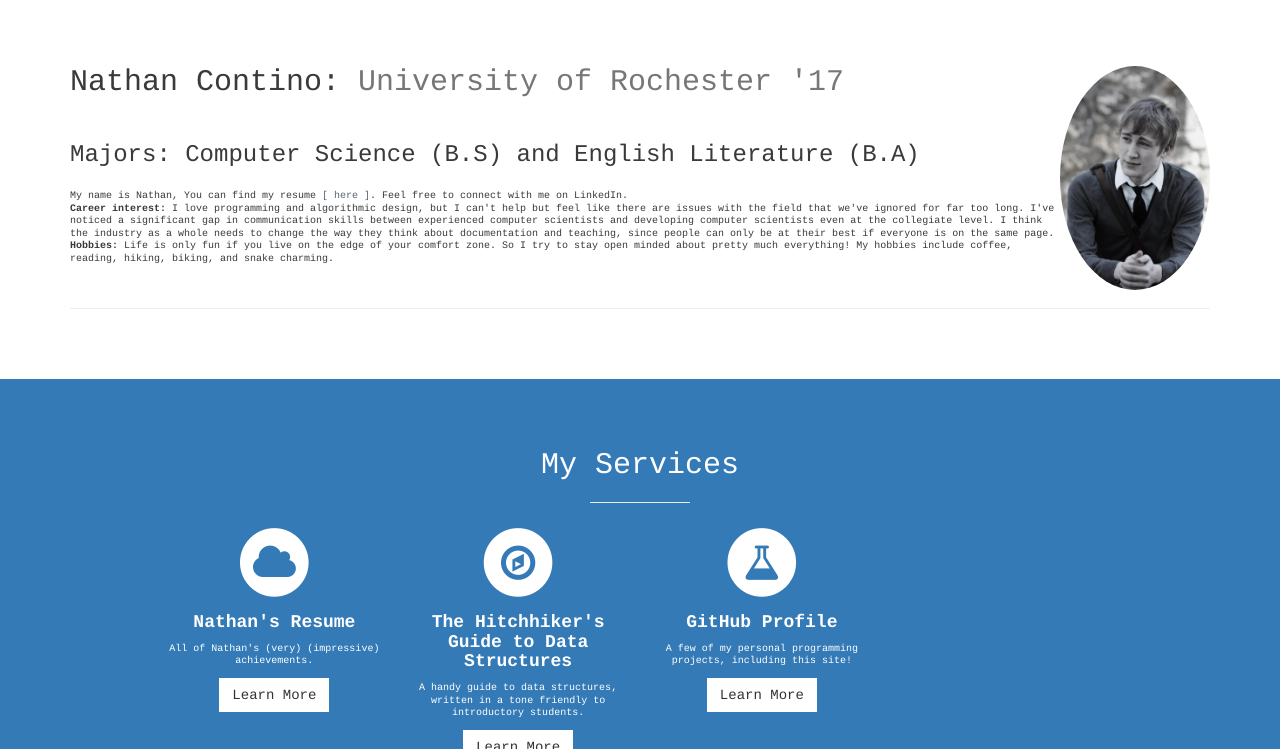
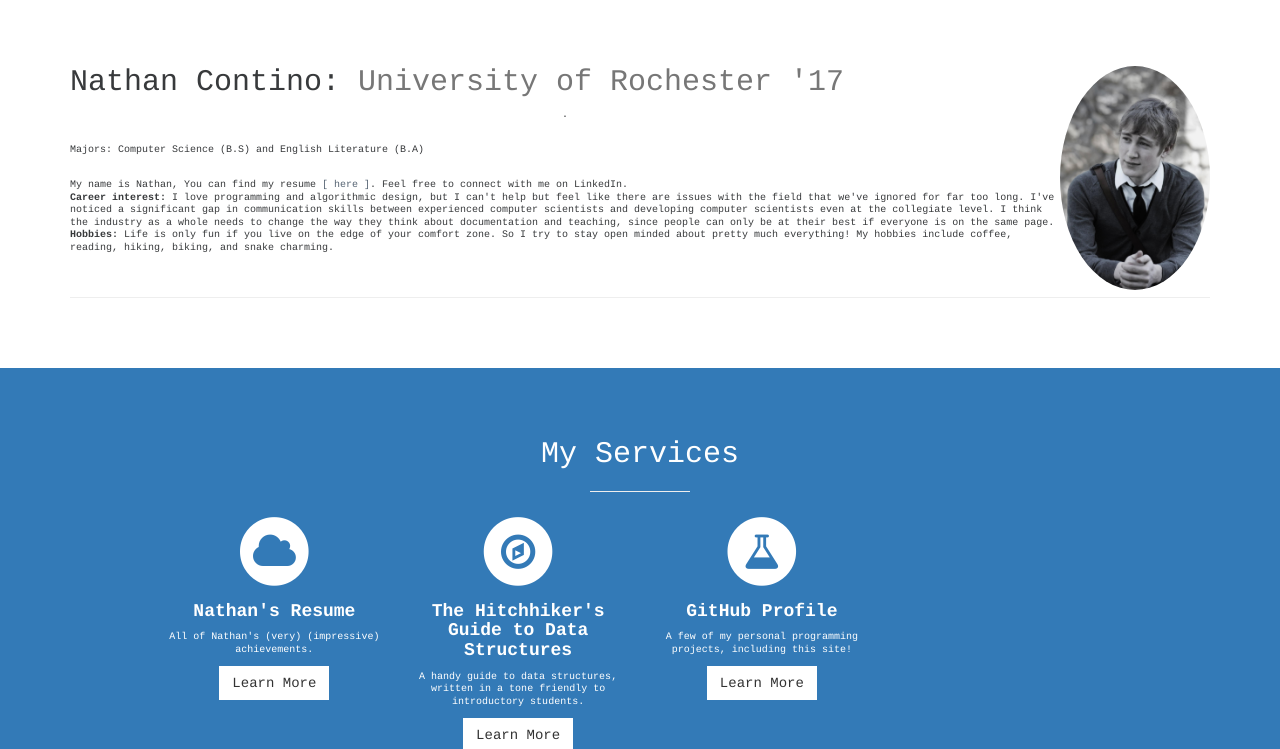
Before and after one commit to nathan-contino/nathan-contino.github.io, a Jekyll site: the page built from index.html, in a window 1280 px wide and 900 px high, scrolled down 753 px, cut to the strip 151-900 px from the top of the window. Built offline with Jekyll 4.4.1, drawn with Linux system fonts in a browser that asks for light colours.

Commit message:
formatting
Former-commit-id: d3d66d9104d32121c86bf9579783bdb17a6d1a38 [formerly 77cc3322b9c91d8ca4667b6442a72dcfe0715fc8] [formerly c9154929c31b530921db7c118e9796b4c4c5306e [formerly d28154ae73b64d7b7bdc6c6ebaf3b6c9734a8563]]
Former-commit-id: 8cabc3df23ba7f9855fffc7ed42738e0228f09ac [formerly 3a2e22d3d93917c1afc10d49ea72ce3465d27c2d]
Former-commit-id: c0643ebea4ede2e77cbea9f66bde43443393b4f4

```diff
--- a/_includes/about.html
+++ b/_includes/about.html
@@ -4,9 +4,10 @@
     <img class="featurette-image img-circle img-responsive pull-right" src="{{ site.baseurl }}img/me.jpg" width="150" height="200">
             <h2 class="featurette-heading" align="left">Nathan Contino:
                 <span class="text-muted">University of Rochester '17</span>
-            </h2><br/>
+            </h2>
+            <p>.</p><br/>
             <h10 align="left" font-family="inherit" font-weight="500" line-height="1.1" color="inherit">
-              <h3 align="left">Majors: </b> Computer Science (B.S) and English Literature (B.A) </h3><br/>
+              <p align="left" font-weight="300">Majors: </b> Computer Science (B.S) and English Literature (B.A) </p><br/>
                 <p align="left">My name is Nathan, You can find my resume
                 <a href="{{ site.baseurl }}public/Nathan_Contino_Resume.pdf"> [ here ]</a>. Feel free to connect with me on LinkedIn.<br/>
                 <b align="left">Career interest:</b>
```
